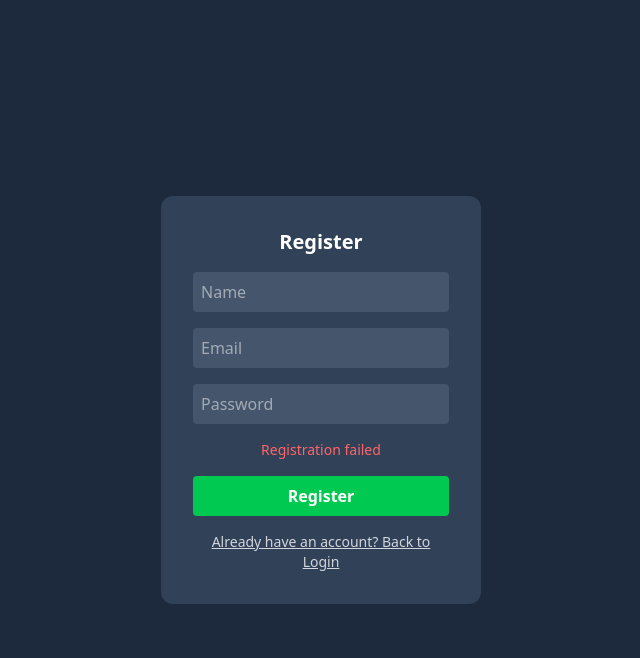
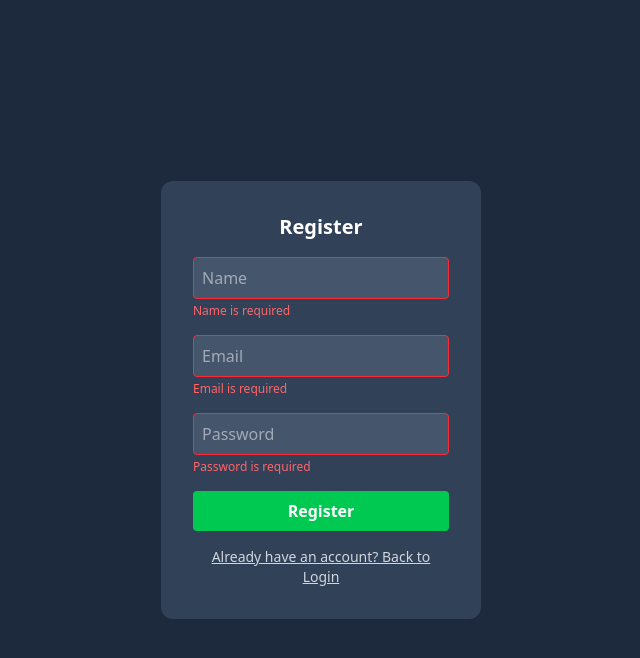
Before and after one commit to Sath-yaa/Sathya-todo, a React (Vite) app in the folder f/: page /register in a window 1280 px wide. Both pictures are taken after a click on the button "Register". Shown: the top 658 px of the page, without its empty margins (319-959 px from the left). Built offline with nearby package versions, Linux system fonts and the light colour scheme; no server answers.

Commit message:
Update Register.jsx

```diff
--- a/f/src/pages/Register.jsx
+++ b/f/src/pages/Register.jsx
@@ -5,23 +5,49 @@ import API from "../api";
 export default function Register() {
   const [form, setForm] = useState({ name: "", email: "", password: "" });
   const [loading, setLoading] = useState(false);
-  const [emailError, setEmailError] = useState("");
-  const [otherError, setOtherError] = useState("");
+  const [errors, setErrors] = useState({ name: "", email: "", password: "", other: "" });
+
   const navigate = useNavigate();
 
+  const validateFields = () => {
+    let valid = true;
+    let newErrors = { name: "", email: "", password: "", other: "" };
+
+    if (!form.name.trim()) {
+      newErrors.name = "Name is required";
+      valid = false;
+    }
+    if (!form.email.trim()) {
+      newErrors.email = "Email is required";
+      valid = false;
+    } else if (!/\S+@\S+\.\S+/.test(form.email)) {
+      newErrors.email = "Invalid email format";
+      valid = false;
+    }
+    if (!form.password.trim()) {
+      newErrors.password = "Password is required";
+      valid = false;
+    }
+
+    setErrors(newErrors);
+    return valid;
+  };
+
   const handleRegister = async () => {
+    if (!validateFields()) return;
+
     setLoading(true);
-    setEmailError("");
-    setOtherError("");
+    setErrors({ name: "", email: "", password: "", other: "" });
+
     try {
       await API.post("/users/register", form);
       navigate("/");
     } catch (err) {
       const message = err?.response?.data?.message || "Registration failed";
       if (message.toLowerCase().includes("email")) {
-        setEmailError(message);
+        setErrors((prev) => ({ ...prev, email: message }));
       } else {
-        setOtherError(message);
+        setErrors((prev) => ({ ...prev, other: message }));
       }
     } finally {
       setLoading(false);
@@ -33,34 +59,36 @@ export default function Register() {
       <div className="bg-slate-700 p-8 rounded-xl space-y-4 w-80">
         <h2 className="text-xl font-bold text-center">Register</h2>
 
+        <div>
           <input
-          className="w-full p-2 rounded text-white bg-slate-600"
+            className={`w-full p-2 rounded text-white bg-slate-600 ${errors.name ? "border border-red-500" : ""}`}
             placeholder="Name"
             onChange={(e) => setForm({ ...form, name: e.target.value })}
           />
+          {errors.name && <p className="text-red-400 text-xs mt-1">{errors.name}</p>}
+        </div>
 
         <div>
           <input
-            className={`w-full p-2 rounded text-white bg-slate-600 ${
-              emailError ? "border border-red-500" : ""
-            }`}
+            className={`w-full p-2 rounded text-white bg-slate-600 ${errors.email ? "border border-red-500" : ""}`}
             placeholder="Email"
             onChange={(e) => setForm({ ...form, email: e.target.value })}
           />
-          {emailError && (
-            <p className="text-red-400 text-xs mt-1">{emailError}</p>
-          )}
+          {errors.email && <p className="text-red-400 text-xs mt-1">{errors.email}</p>}
         </div>
 
+        <div>
           <input
             type="password"
-          className="w-full p-2 rounded text-white bg-slate-600"
+            className={`w-full p-2 rounded text-white bg-slate-600 ${errors.password ? "border border-red-500" : ""}`}
             placeholder="Password"
             onChange={(e) => setForm({ ...form, password: e.target.value })}
           />
+          {errors.password && <p className="text-red-400 text-xs mt-1">{errors.password}</p>}
+        </div>
 
-        {otherError && (
-          <div className="text-red-400 text-sm text-center">{otherError}</div>
+        {errors.other && (
+          <div className="text-red-400 text-sm text-center">{errors.other}</div>
         )}
 
         <button
```
Lines whose indentation alone changed are shown as unchanged.
